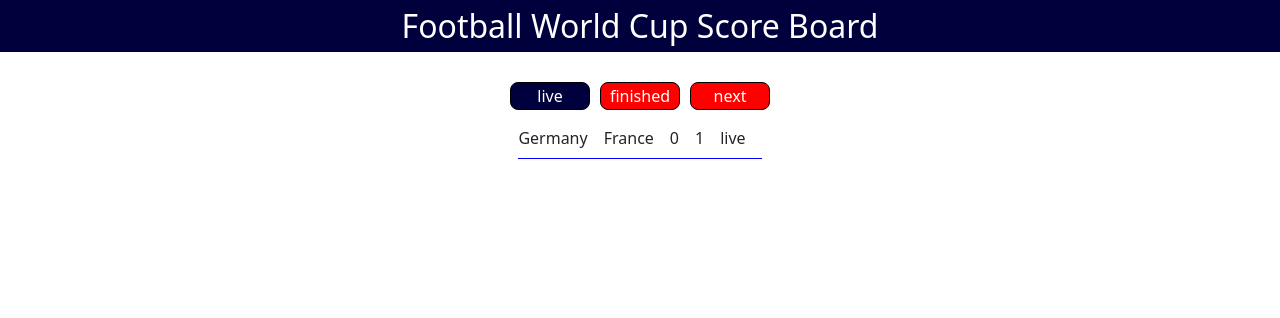
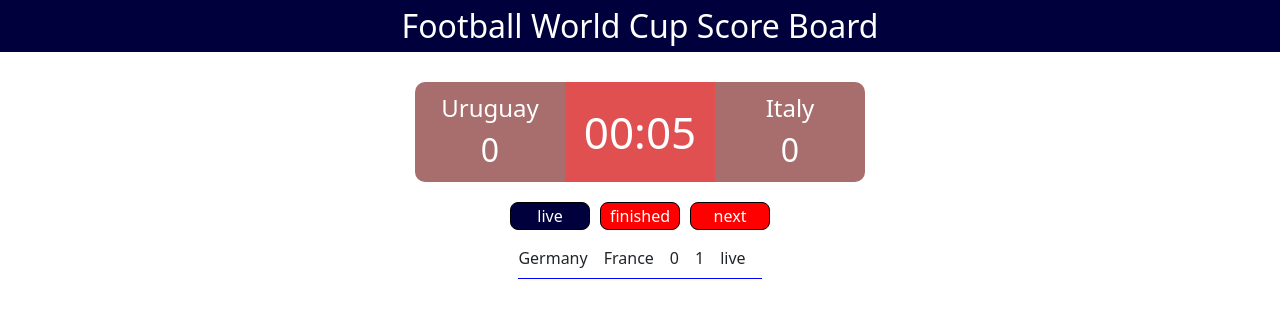
Before and after one commit to omerzirh/football-scoreboard-exercise, a React (Create React App) app: page / in a window 1280 px wide. Shown: the top 318 px of the page. Built offline with nearby package versions, Linux system fonts and the light colour scheme.

Commit message:
add(scoreboard):added live container with hardcoded data,uppercase helper for team names,implemented timer with setinterval

```diff
--- /dev/null
+++ b/src/containers/Live/index.js
@@ -0,0 +1,61 @@
+import React, { useEffect, useState, useContext } from "react";
+import {
+  AwayWrapper,
+  BoardWrapper,
+  HomeWrapper,
+  ScoreLabel,
+  TeamLabel,
+  TimeLabel,
+  TimeWrapper,
+} from "./style.elements";
+import { scoreContext } from "../../contexts/ScoreContext";
+
+export default function Index() {
+  const [seconds, setSeconds] = useState(0);
+  const [minutes, setMinutes] = useState(0);
+  const [timer, setTimer] = useState("");
+
+  const { nextList } = useContext(scoreContext);
+
+  useEffect(() => {
+    let timer = null;
+    timer = setInterval(() => {
+      if (seconds === 59) {
+        setSeconds(0);
+        setMinutes((minutes) => minutes + 1);
+      } else {
+        setSeconds((seconds) => seconds + 1);
+      }
+    }, 1000);
+    return () => {
+      clearInterval(timer);
+    };
+  });
+
+  useEffect(() => {
+    setTimer(
+      (minutes > 9 ? minutes : "0" + minutes) +
+        ":" +
+        (seconds > 9 ? seconds : "0" + seconds)
+    );
+  }, [seconds]);
+
+  //TODO handle names longer than 10 letters
+  return (
+    <div>
+      <BoardWrapper>
+        <HomeWrapper>
+          <TeamLabel>{nextList[0].home}</TeamLabel>
+          <ScoreLabel>{nextList[0].homeScore}</ScoreLabel>
+        </HomeWrapper>
+        <TimeWrapper>
+          <TimeLabel>{timer}</TimeLabel>
+        </TimeWrapper>
+        <AwayWrapper>
+          <TeamLabel>{nextList[0].away}</TeamLabel>
+          <ScoreLabel>{nextList[0].awayScore}</ScoreLabel>
+        </AwayWrapper>
+      </BoardWrapper>
+    </div>
+  );
+}
--- /dev/null
+++ b/src/containers/Live/style.elements.js
@@ -0,0 +1,45 @@
+import styled from "styled-components";
+
+import { Card } from "../../components/Card";
+
+export const BoardWrapper = styled.div`
+  display: flex;
+  flex-direction: row;
+  align-items: center;
+  justify-content: center;
+  margin-bottom: 20px;
+`;
+export const Wrapper = styled(Card)`
+  border-radius: 10px 0 0 10px;
+  flex-direction: column;
+  width: 150px !important;
+  height: 100px;
+`;
+export const HomeWrapper = styled(Wrapper)`
+  background-color: #a86e6e;
+`;
+
+export const TimeWrapper = styled(Wrapper)`
+  background-color: #e15050;
+  border-radius: 0 !important;
+`;
+
+export const AwayWrapper = styled(Wrapper)`
+  background-color: #a86e6e;
+  border-radius: 0 10px 10px 0 !important;
+`;
+
+export const TeamLabel = styled.div`
+  font-size: 24px;
+  color: white;
+`;
+
+export const ScoreLabel = styled.div`
+  font-size: 32px;
+  color: white;
+`;
+
+export const TimeLabel = styled.div`
+  font-size: 44px;
+  color: white;
+`;
--- /dev/null
+++ b/src/helpers/helper.js
@@ -0,0 +1,3 @@
+export const upperCaseFirstLetter = (str) => {
+  return str.charAt(0).toUpperCase() + str.slice(1);
+};
--- a/src/layouts/Main/index.js
+++ b/src/layouts/Main/index.js
@@ -2,8 +2,8 @@ import React, { useContext, useEffect } from "react";
 
 import { MainWrapper, Tab, TabsWrapper, Wrapper } from "./style.elements";
 import Table from "../../components/Table";
+import Live from "../../containers/Live";
 import { scoreContext } from "../../contexts/ScoreContext";
-
 import { tabsData } from "./../../helpers/data";
 
 export default function Index() {
@@ -25,16 +25,17 @@ export default function Index() {
     return data[activeTab];
   };
   useEffect(() => {
-    setActiveTabData(getTabData)
+    setActiveTabData(getTabData);
   }, [activeTab]);
   return (
     <MainWrapper>
+      <Live />
       <TabsWrapper>
         {tabsData.map((tab, index) => (
           <Tab
             key={index}
             background={tab === activeTab ? "#00003C" : null}
-            onClick={()=>setActiveTab(tab)}
+            onClick={() => setActiveTab(tab)}
           >
             {tab}
           </Tab>
```
